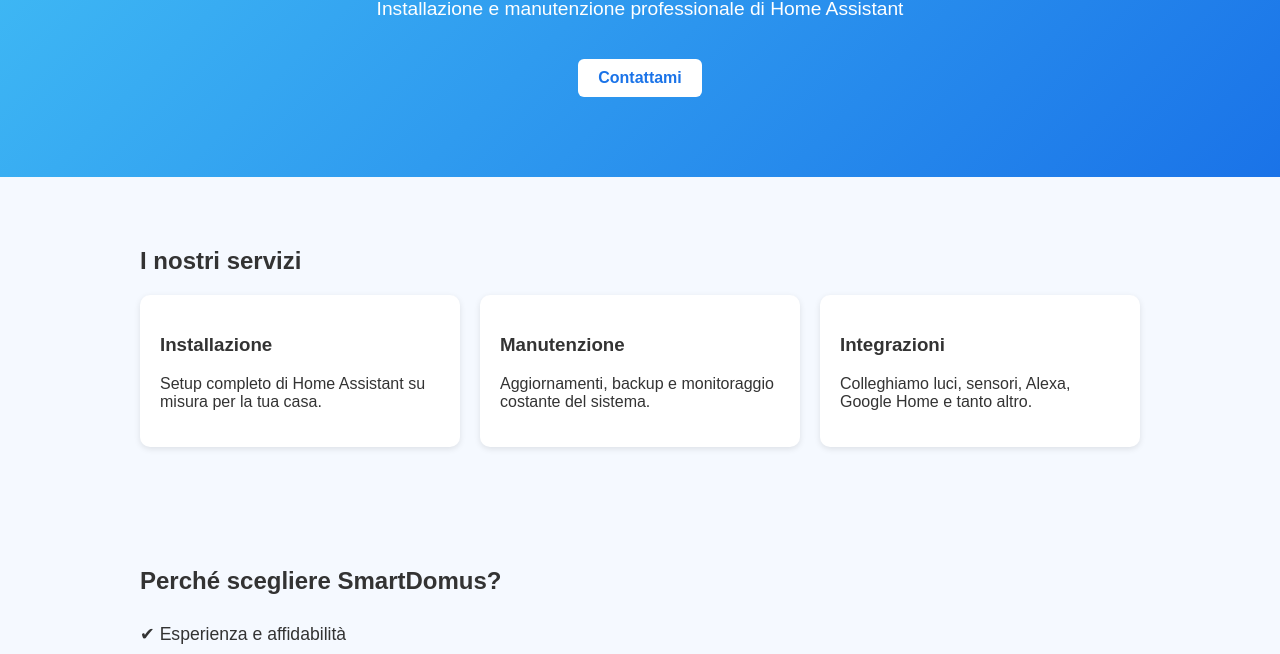
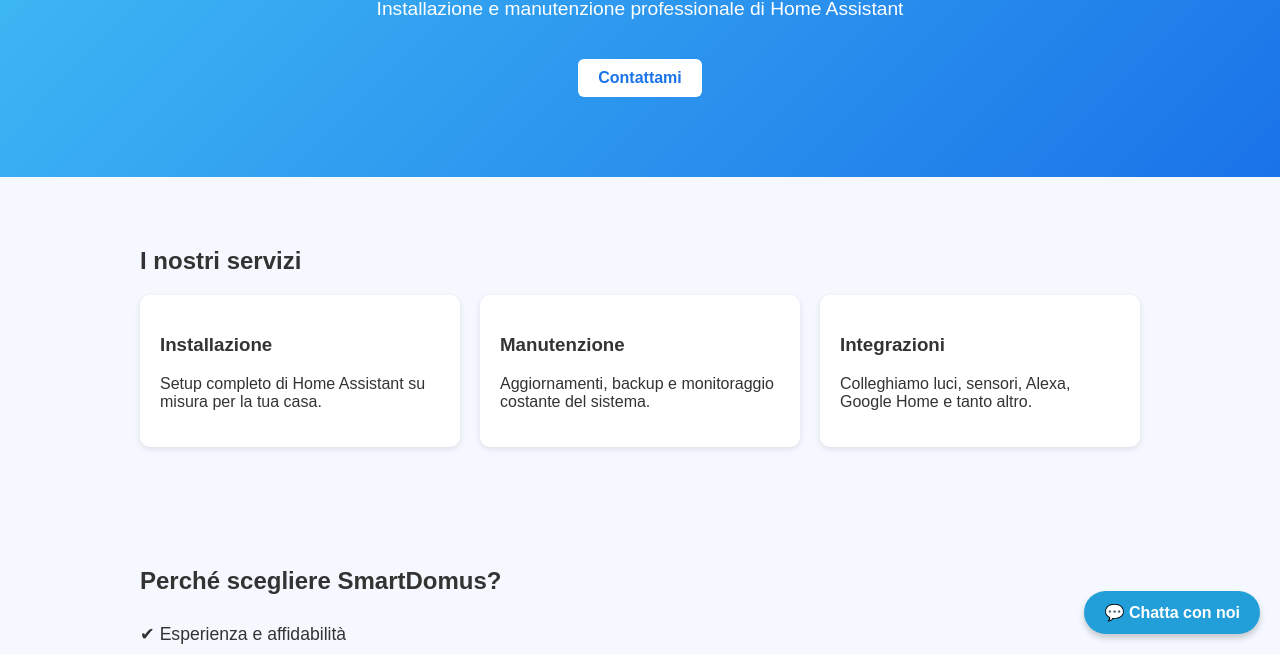
Before and after one commit to shadowJarvis/SmartDomus, a plain HTML site: page index.html in a window 1280 px wide. Shown: the part 146-800 px from the top of the page. Drawn offline with Linux system fonts and the light colour scheme.

Commit message:
Update style.css

```diff
--- a/style.css
+++ b/style.css
@@ -125,3 +125,23 @@ footer {
     padding: 15px;
     margin-top: 20px;
 }
+
+.telegram-button {
+  position: fixed;
+  bottom: 20px;
+  right: 20px;
+  background-color: #229ED9; /* colore ufficiale Telegram */
+  color: white;
+  padding: 12px 20px;
+  border-radius: 50px;
+  text-decoration: none;
+  font-weight: bold;
+  box-shadow: 0 4px 6px rgba(0,0,0,0.2);
+  transition: transform 0.2s ease, box-shadow 0.2s ease;
+  z-index: 9999;
+}
+
+.telegram-button:hover {
+  transform: scale(1.05);
+  box-shadow: 0 6px 8px rgba(0,0,0,0.3);
+}
```
